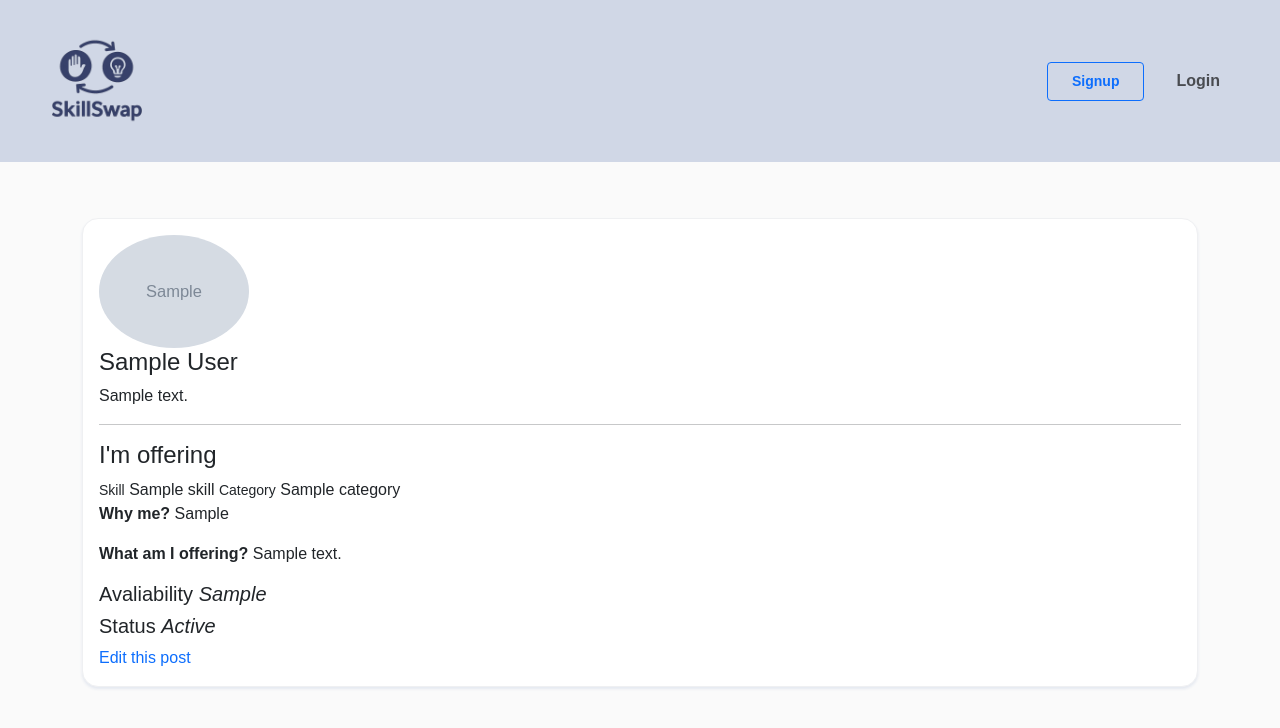
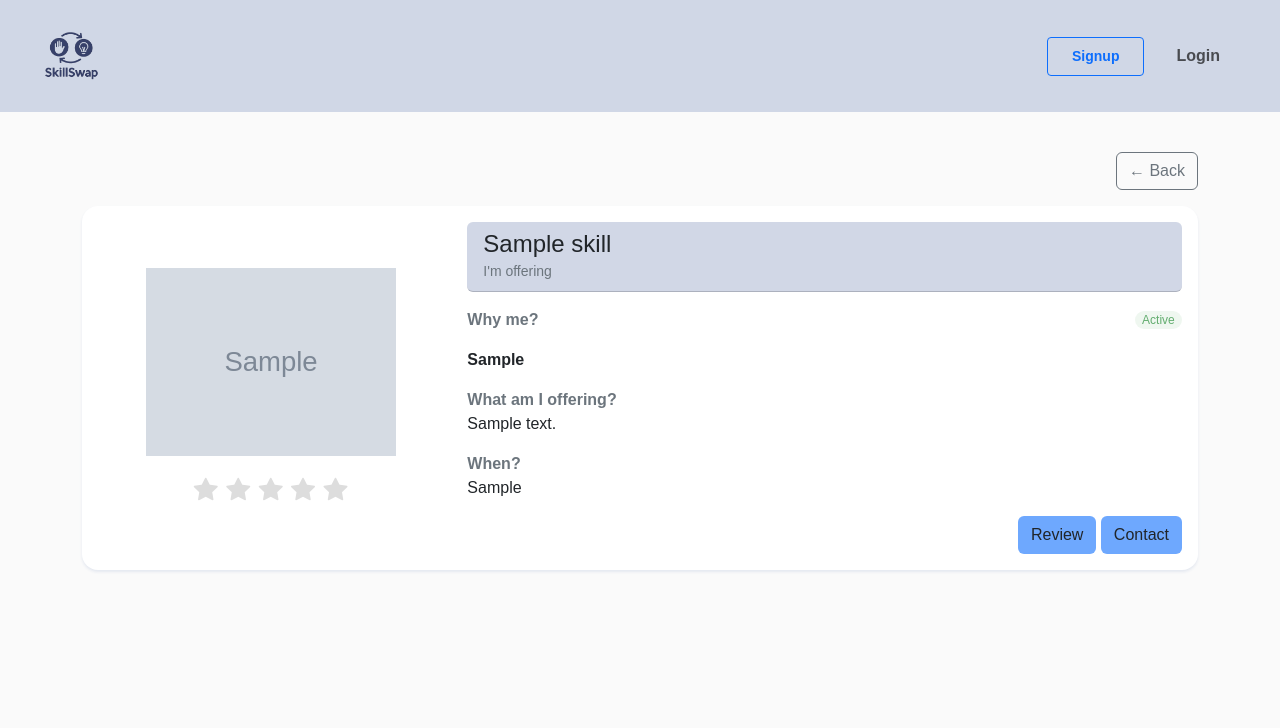
Before and after one commit to d3noDL/dj_skillswap, a Django app: page /app/post_details/1/ in a window 1280 px wide. Shown: the top 728 px of the page. Run offline with Django 5.2, Linux system fonts and the light colour scheme; tables that the repository leaves empty hold one stand-in row (values such as "Sample post"); grey boxes marked "Sample" are stand-in pictures; some libraries are stand-ins or nearby versions.

Commit message:
refactor:  enhance post details layout and functionality; update styling for buttons and cards

```diff
--- a/static/styles.css
+++ b/static/styles.css
@@ -114,3 +114,11 @@ a {
   vertical-align: baseline;
   border-radius: 0.75rem;
 }
+
+.card-header {
+  background-color: #d1d7e6;
+}
+
+.button {
+  background-color: #6ea8fe;
+}
--- a/templates/base.html
+++ b/templates/base.html
@@ -6,6 +6,13 @@
   <meta charset="UTF-8">
   <title>SkillSwap</title>
   <link href="https://cdn.jsdelivr.net/npm/bootstrap@5.3.2/dist/css/bootstrap.min.css" rel="stylesheet">
+  <link rel="stylesheet" href="https://cdn.jsdelivr.net/npm/bootstrap-icons@1.11.1/font/bootstrap-icons.css">
+  <link rel="stylesheet" href="https://cdnjs.cloudflare.com/ajax/libs/boxicons/2.1.0/css/boxicons.min.css"
+    integrity="sha512-pVCM5+SN2+qwj36KonHToF2p1oIvoU3bsqxphdOIWMYmgr4ZqD3t5DjKvvetKhXGc/ZG5REYTT6ltKfExEei/Q=="
+    crossorigin="anonymous" referrerpolicy="no-referrer" />
+  <link rel="stylesheet"
+    href="https://cdnjs.cloudflare.com/ajax/libs/MaterialDesign-Webfont/5.3.45/css/materialdesignicons.css"
+    integrity="sha256-NAxhqDvtY0l4xn+YVa6WjAcmd94NNfttjNsDmNatFVc=" crossorigin="anonymous" />
   <link rel="stylesheet" href="{% static 'styles.css' %}">
 </head>
 
@@ -13,7 +20,7 @@
   <nav class="navbar custom-navbar justify-content-between navbar-expand-lg px-4 py-3 pd-4" style="background-color: #D0D7E6;">
     <div class="container-fluid">
       <a class="navbar-brand" href="{% url 'home' %}">
-        <img src="{% static 'images/homelogo.png' %}" alt="SkillSwap Logo" width="120" height="120">
+        <img src="{% static 'images/homelogo.png' %}" alt="SkillSwap Logo" width="70" height="70">
       </a>
       <div class="d-flex align-items-center ms-auto">
         <ul class="navbar-nav align-items-center">
--- a/templates/dj_skillswap_app/post_details.html
+++ b/templates/dj_skillswap_app/post_details.html
@@ -1,43 +1,100 @@
-{% extends 'base.html' %} {% load static %} {% block content %}
-<div class="card mt-3">
+{% extends 'base.html' %}
+{% load static %}
+{% block content %}
+<div class="row">
+	<div class="col-lg-12 mb-4 mb-sm-5">
+		<div class="mb-3 text-end">
+			<button onclick="history.back()" class="btn btn-outline-secondary">← Back</button>
+		</div>
+		<div class="card card-style1 border-0">
+			<div class="card-body p-1-9 p-sm-2-3 p-md-6 p-lg-7">
+				<div class="row align-items-center">
+
+					<!-- Avatar + Rating -->
+					<div class="col-lg-4 d-flex flex-column justify-content-center align-items-center mb-4 mb-lg-0">
+						{% if post_data.profile.profile_picture %}
+						<img src="{{ post_data.profile.profile_picture.url }}" alt="Profile picture" class="img-fluid mb-3"
+							style="max-width: 250px; height: auto;">
+						{% else %}
+						<img src="{% static 'images/avatar-placeholder.jpg' %}" alt="Profile picture" class="img-fluid mb-3"
+							style="max-width: 250px; height: auto;">
+						{% endif %}
+
+						<!-- Rating -->
+						<div class="star-rating animated-stars">
+							{% for i in "54321" %}
+							<input type="radio" id="star{{ i }}" name="rating" value="{{ i }}">
+							<label for="star{{ i }}" class="bi bi-star-fill"></label>
+							{% endfor %}
+						</div>
+					</div>
+
+					<!-- Post info -->
+					<div class="col-lg-8 px-xl-10 d-flex flex-column justify-content-between h-100">
+						<!-- Cabeçalho -->
+						<div class="card-header py-2 px-3 mb-3 rounded w-100 d-flex justify-content-between align-items-center">
 							<div>
-		<!-- Tab Pane - Home -->
-		<div class="card-body" id="home">
-			<!-- Home Image -->
-			<div class="vcard-img">
-				{% if post_data.profile.profile_picture %}
-					<img src="{{ post_data.profile.profile_picture.url }}" alt="" class="rounded-circle" width="150">
+								<h3 class="h4 mb-0">{{ post_data.skill }}</h3>
+								<span class="text-secondary small">{{ post_type }}</span>
+							</div>
+
+							{% if request.user == post_data.profile.user %}
+							<div class="dropdown">
+								<a class="text-body dropdown-toggle" href="#" role="button" data-bs-toggle="dropdown"
+									aria-expanded="false">
+									<i class="bx bx-dots-horizontal-rounded"></i>
+								</a>
+								<ul class="dropdown-menu dropdown-menu-end fs-6">
+									<li><a class="dropdown-item" href="{% url 'dj_skillswap_app:post_update' post_data.id %}">Edit</a>
+									</li>
+									{% if post.status %}
+									<li><a class="dropdown-item"
+											href="{% url 'dj_skillswap_app:toggle_post_status' post_data.id %}">Deactivate</a></li>
 									{% else %}
-					<img src="{% static 'images/avatar-placeholder.jpg' %}" alt="" class="rounded-circle" width="150">
+									<li><a class="dropdown-item text-success"
+											href="{% url 'dj_skillswap_app:toggle_post_status' post_data.id %}">Activate</a></li>
+									{% endif %}
+								</ul>
+							</div>
 							{% endif %}
 						</div>
-			<div >
-				<!-- Name -->
-				<h4>{{ post_data.profile }}</h4>
-        <!-- Bio -->
-				<p>{{ post_data.profile.bio }}</p>
-				<hr>
-				<!-- Skills Offering/requesting -->
-				<h4>{{ post_type }}</h4>
-				<small>Skill</small>
-				<span class="label label-red">{{ post_data.skill }}</span>
-				<small>Category</small>
-				<span class="label label-red">{{ post_data.skill.category }}</span>
-				<br>
 
-        <p><strong>Why me?</strong> {{ post_data.pitch }}</p>
+						<!-- Conteúdo -->
+						<div class="flex-grow-1">
+							<!-- Why me? + Status -->
+							<div class="d-flex justify-content-between align-items-center mb-3">
+								<span class="fw-semibold text-secondary">Why me?</span>
+								<span class="badge badge-{{ post_data.status|yesno:'soft-success,soft-danger' }}">
+									{{ post_data.status|yesno:"Active,Inactive" }}
+								</span>
+							</div>
+							<p class="fw-semibold">{{ post_data.pitch }}</p>
 
-        <p>
+							<!-- Description -->
+							<div class="mb-3">
+								<span class="fw-semibold text-secondary">{{ post_what }}</span>
+								<p>{{ post_data.description }}</p>
+							</div>
 
-					<strong>{{post_what}}</strong>
+							<!-- Availability -->
+							<div class="mb-3">
+								<span class="fw-semibold text-secondary">When?</span>
+								<p>{{ post_data.avaliability }}</p>
+							</div>
+						</div>
 
-					{{ post_data.description }}</p>
-        <h5>Avaliability <em>{{ post_data.avaliability }}</em></h5>
-				<h5>Status <em>{{ post_data.status|yesno:"Active,Inactive" }}</em></h5>
-				<a href="{% url 'dj_skillswap_app:post_update' post_data.id %}">Edit this post</a>
-
+						<!-- Buttons: Only visible if user is NOT the post owner -->
+						{% if request.user != post_data.profile.user %}
+						<div class="mt-auto text-end">
+							<a href="{% url 'dj_skillswap_app:post_update' post_data.id %}" class="btn button">Review</a>
+							<a href="{% url 'dj_skillswap_app:post_update' post_data.id %}" class="btn button">Contact</a>
+						</div>
+						{% endif %}
 					</div>
 
 				</div>
 			</div>
+		</div>
+	</div>
+</div>
 {% endblock %}
--- a/templates/partials/post_card.html
+++ b/templates/partials/post_card.html
@@ -30,7 +30,7 @@
         <h5 class="font-size-16 mb-1">
           <a href="#" class="text-dark">{{ post.type }}</a>
         </h5>
-        <span class="badge text-bg-{% if post.status %}success{% else %}danger{% endif %}">
+        <span class="badge badge-{% if post.status %}soft-success{% else %}soft-danger{% endif %}">
           {% if post.status %}Active{% else %}Inactive{% endif %}
         </span>
 
@@ -58,8 +58,8 @@
     </div>
 
     <div class="d-flex gap-2 pt-4">
-      <a href="{% url 'dj_skillswap_app:post_details' post.id %}" class="btn btn-primary btn-sm w-50">Details</a>
-      <a href="{% url 'home' %}" class="btn btn-primary btn-sm w-50">
+      <a href="{% url 'dj_skillswap_app:post_details' post.id %}" class="btn button btn-sm w-50">Details</a>
+      <a href="{% url 'home' %}" class="btn button btn-sm w-50">
         <i class="bx bx-message-square-dots me-1"></i> Contact
       </a>
     </div>
```
Also changed, not shown: templates/dj_skillswap_app/posts_list.html (+4 -3 lines). Lines whose indentation alone changed are shown as unchanged.
